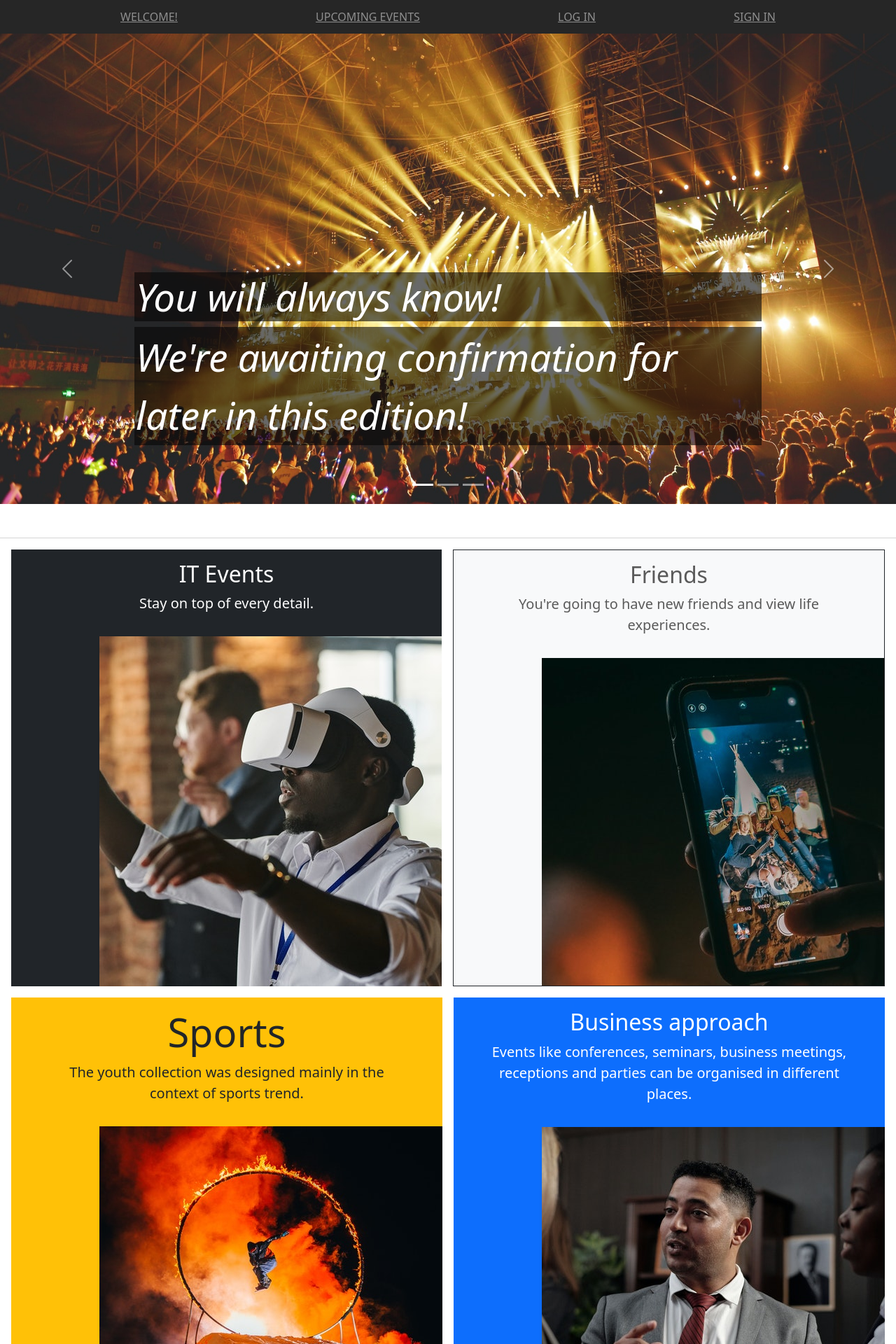
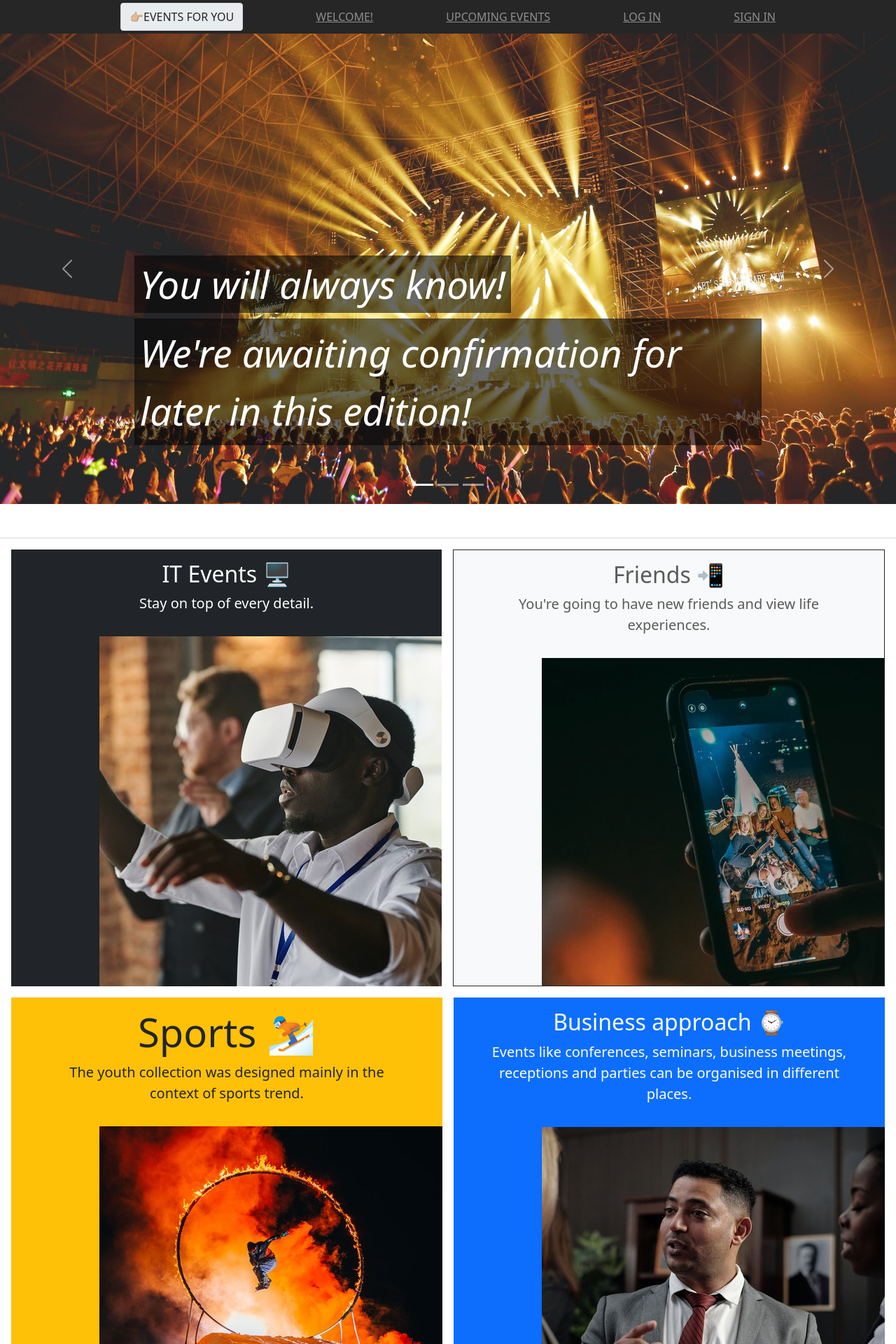
Before and after one commit to Papkxo87/eventsProject, a PHP site: page / in a window 1280 px wide. Shown: the top 1920 px of the page at 70% size. Run offline with PHP 8.4, Linux system fonts and the light colour scheme.

Commit message:
add emoji, class

```diff
--- a/templates/Main/index.php
+++ b/templates/Main/index.php
@@ -15,8 +15,9 @@
             <img class="carousel-inner" src="../../public/images/form/koncert_ruki.jpg">
             <div class="container">
                 <div class="carousel-caption text-start">
-                    <h1 class="homeH1 fst-italic">You will always know!</h1>
-                    <p class="homeH1 fst-italic">We're awaiting confirmation for later in this edition!</p>
+                    <h1 class="homeH1 fst-italic d-inline-flex p-2 bd-highlight">You will always know!</h1>
+                    <p class="homeH1 fst-italic d-inline-flex p-2 bd-highlight">We're awaiting confirmation for later in
+                        this edition!</p>
                 </div>
             </div>
         </div>
@@ -29,8 +30,9 @@
 
             <div class="container">
                 <div class="carousel-caption ">
-                    <h1 class="homeH1 align-top">You are in our life forever.</h1>
-                    <p class="homeH1">Tourism and recreation, exhibitions and business meetings, seminars and
+                    <h1 class="homeH1 d-inline-flex p-2 bd-highlight">You are in our life forever.</h1>
+                    <p class="homeH1 d-inline-flex p-2 bd-highlight">Tourism and recreation, exhibitions and business
+                        meetings, seminars and
                         trainings.</p>
                 </div>
             </div>
@@ -44,8 +46,9 @@
 
             <div class="container">
                 <div class="carousel-caption text-end">
-                    <h1 class="homeH1 fst-italic">Emotions!..</h1>
-                    <p class="homeH1">You'll hear new songs, meet new friends and get a portion of new emotions.</p>
+                    <h1 class="homeH1 d-inline-flex p-2 bd-highlight">Emotions!..</h1>
+                    <p class="homeH1 d-inline-flex p-2 bd-highlight">You'll hear new songs, meet new friends and get a
+                        portion of new emotions.</p>
                 </div>
             </div>
         </div>
@@ -68,7 +71,7 @@
     <div class="d-md-flex flex-md-equal w-100 my-md-3 ps-md-3">
         <div class="bg-dark me-md-3 pt-3 px-3 pt-md-0 px-md-5 text-center text-white overflow-hidden">
             <div class="my-0 py-3">
-                <h2 class="display-7">IT Events</h2>
+                <h2 class="display-7">IT Events 🖥</h2>
                 <p class="lead">Stay on top of every detail.</p>
             </div>
             <div class="bg-light shadow-sm mx-auto h-100"
@@ -77,7 +80,7 @@
         </div>
         <div class="bg-light me-md-3 pt-3 px-3 pt-md-0 px-md-5 text-center overflow-hidden border border-dark">
             <div class="my-0 p-3">
-                <h2 class="display-7">Friends</h2>
+                <h2 class="display-7">Friends 📲</h2>
                 <p class="lead">You're going to have new friends and view life experiences.</p>
             </div>
             <div class="bg-light shadow-sm mx-auto h-90"
@@ -89,7 +92,7 @@
     <div class="d-md-flex flex-md-equal w-100 my-md-3 ps-md-3">
         <div class="bg-warning me-md-3 pt-3 px-3 pt-md-0 px-md-5 text-center text-dark overflow-hidden">
             <div class="my-0 p-3">
-                <h2 class="display-4">Sports</h2>
+                <h2 class="display-4">Sports ⛷</h2>
                 <p class="lead">The youth collection was designed mainly in the context of sports trend.</p>
             </div>
             <div class="bg-light shadow-sm mx-auto h-90"
@@ -98,7 +101,7 @@
         </div>
         <div class="bg-primary me-md-3 pt-3 px-3 pt-md-0 px-md-5 text-center text-white overflow-hidden">
             <div class="my-0 py-3">
-                <h2 class="display-7">Business approach</h2>
+                <h2 class="display-7">Business approach ⌚</h2>
                 <p class="lead">Events like conferences, seminars, business meetings, receptions and parties can
                     be organised in different places.</p>
             </div>
@@ -111,7 +114,7 @@
     <div class="d-md-flex flex-md-equal w-100 my-md-3 ps-md-3">
         <div class="bg-info me-md-3 pt-3 px-3 pt-md-0 px-md-5 text-center overflow-hidden">
             <div class="my-0 p-3">
-                <h2 class="display-7">Attractions</h2>
+                <h2 class="display-7">Attractions 🎢</h2>
                 <p class="lead text-dark">In the summer season, visit Park for its thrilling rides.</p>
             </div>
             <div class="bg-light shadow-sm mx-auto h-100"
@@ -120,7 +123,7 @@
         </div>
         <div class="bg-danger me-md-3 pt-3 px-3 pt-md-0 px-md-5 text-center text-dark overflow-hidden">
             <div class="my-0 py-3">
-                <h2 class="display-7">Landmark event</h2>
+                <h2 class="display-7">Landmark event 💥</h2>
                 <p class="lead">They say it's to be a grand celebration...</p>
             </div>
             <div class="bg-light shadow-sm mx-auto h-100"
@@ -132,7 +135,7 @@
     <div class="d-md-flex flex-md-equal w-100 my-md-3 ps-md-3">
         <div class="bg-success me-md-3 pt-3 px-3 pt-md-0 px-md-5 text-center text-dark overflow-hidden">
             <div class="my-0 p-3">
-                <h2 class="display-7">Party</h2>
+                <h2 class="display-7">Party 🕺🏽</h2>
                 <p class="lead text-dark">Come over to the party zone next week.</p>
             </div>
             <div class="bg-light shadow-sm mx-auto h-100"
@@ -141,7 +144,7 @@
         </div>
         <div class="bg-dark me-md-3 pt-3 px-3 pt-md-0 px-md-5 text-center overflow-hidden">
             <div class="my-0 py-3">
-                <h2 class="display-7">Real emotion!</h2>
+                <h2 class="display-7">Real emotion! 😀</h2>
                 <p class="lead">If you smile, I'll be happy.</p>
             </div>
             <div class="bg-light shadow-sm mx-auto h-100"
@@ -162,7 +165,7 @@
             <p class="fs-5 mb-4">We are ready to help you at any time and answer any questions.
                 We are waiting for your suggestions in all areas!</p>
             <div class="d-grid gap-2 d-sm-flex justify-content-sm-center">
-                <button type="button" class="btn btn-outline-info btn-lg px-4 me-sm-3 fw-bold">Papkoi@mail.ru</button>
+                <button type="button" class="btn btn-outline-info btn-lg px-4 me-sm-3 fw-bold"><a href="https://www.linkedin.com/in/juri-papko">Papkoi@mail.ru</a></button>
                 <button type="button" class="btn btn-outline-light btn-lg px-4">www.facebook.com</button>
             </div>
         </div>
--- a/templates/Showevents/show.php
+++ b/templates/Showevents/show.php
@@ -12,10 +12,8 @@ foreach ($this->data["table"] as $row) {
     echo "<img class='event_image' src='public/images/event/$row[id]_$row[picture]'><br>";
     echo mb_substr($row['text'], 0, 50) . "...</a></td>";
     echo "</tr>";
-
 }
 echo "</table><br><br>";
-
 
 echo "<div class='pagination justify-content-center'>";
 echo (new Pagination())
--- a/templates/menu_admin.php
+++ b/templates/menu_admin.php
@@ -1,6 +1,7 @@
 <!--Оформляем меню администратора-->
 <header class="site-header sticky-top py-2">
     <nav class="container d-flex flex-column flex-md-row justify-content-between fw-bold">
+        <span class="input-group-text" id="basic-addon1">👉🏼EVENTS FOR YOU</span>
         <a class="py-2 d-none d-md-inline-block<?= $this->data['controllerName'] == "Main" ? " active" : "" ?>" href="?">WELCOME!</a>
         <a class="py-2 d-none d-md-inline-block<?= $this->data['controllerName'] == "Events" ? " active" : "" ?>"
            href="?type=events&action=show">UPCOMING EVENTS</a>
--- a/templates/menu_guest.php
+++ b/templates/menu_guest.php
@@ -1,6 +1,7 @@
 <!--Оформляем меню незарегестрированного гостя-->
 <header class="site-header sticky-top py-1">
     <nav class="container d-flex flex-column flex-md-row justify-content-between">
+        <span class="input-group-text" id="basic-addon1">👉🏼EVENTS FOR YOU</span>
         <a class="py-2 d-none d-md-inline-block<?= $this->data['controllerName'] == "Main" ? " active" : "" ?>" href="?">WELCOME!</a>
         <a class="py-2 d-none d-md-inline-block<?= $this->data['controllerName'] == "Showevents" ? " active" : "" ?>"
            href="?type=Showevents&action=show">UPCOMING EVENTS</a>
--- a/templates/menu_user.php
+++ b/templates/menu_user.php
@@ -1,6 +1,7 @@
 <!--Оформляем меню пользователя-->
 <header class="site-header sticky-top py-1">
     <nav class="container d-flex flex-column flex-md-row justify-content-between">
+        <span class="input-group-text" id="basic-addon1">👉🏼EVENTS FOR YOU</span>
         <a class="py-2 d-none d-md-inline-block<?= $this->data['controllerName'] == "Main" ? " active" : "" ?>" href="?">WELCOME!</a>
         <a class="py-2 d-none d-md-inline-block<?= $this->data['controllerName'] == "Showevents" ? " active" : "" ?>"
            href="?type=Showevents&action=show">UPCOMING EVENTS</a>
```
